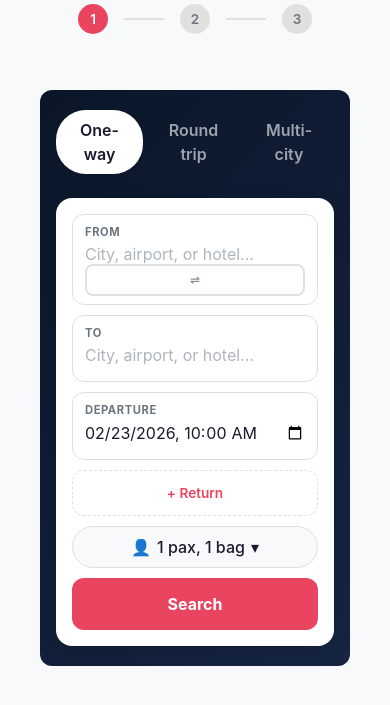
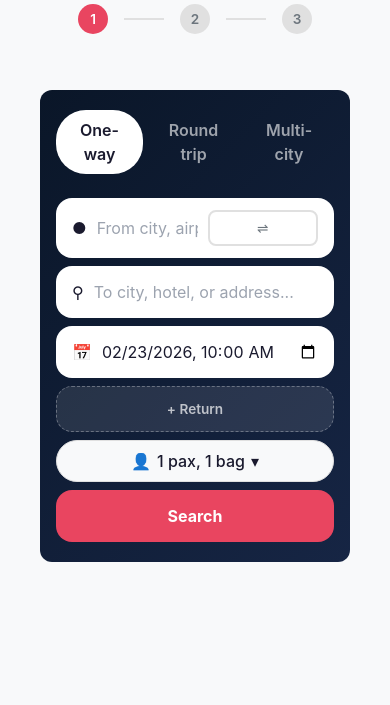
Before and after one commit to CalilDrissi/transfers-ma, a Django app: page /dashboard/booking-form/ in a window 390 px wide. Shown: the part 186-891 px from the top of the page. Run offline with Django 5.2, Linux system fonts and the light colour scheme; the visitor is signed in with stand-in values (Sample User, id 1); data comes from the database, SQL or seed files in the repository; data that the repository does not hold is empty; parts of the project's set-up code (start-up, migrations or seed data) failed here and were passed over.

Commit message:
Redesign pill bar with individual field pills, icons, and clear buttons
- Replace shared white bar with individual rounded pill fields
- Add leading icons (dot for From, pin for To, calendar for dates)
- Add clear (X) button on location fields with show/hide on input
- Blue focus border on active field
- Larger input text (1rem) for better readability
- Remove old labels and dividers
- Update autocomplete dropdown items: larger padding, circular icon bg
- Swap button with shadow for better visibility between pills
- Update mobile responsive to match new pill layout
- Apply changes to both dashboard and WP plugin

Co-Authored-By: Claude Opus 4.6 <noreply@anthropic.com>

```diff
--- a/templates/dashboard/booking_form.html
+++ b/templates/dashboard/booking_form.html
@@ -72,12 +72,12 @@
 .tb-form-actions { margin-top: 1.5rem; }
 .tb-autocomplete-dropdown { position: absolute; top: 100%; left: 0; right: 0; background: #fff; border-radius: var(--tb-radius); box-shadow: var(--tb-shadow-lg); margin-top: 4px; z-index: 100; max-height: 280px; overflow-y: auto; display: none; }
 .tb-autocomplete-dropdown.tb-show { display: block; }
-.tb-autocomplete-item { padding: 10px 14px; cursor: pointer; display: flex; align-items: center; gap: 10px; border-bottom: 1px solid var(--tb-border); font-size: 0.95rem; }
+.tb-autocomplete-item { padding: 14px 16px; cursor: pointer; display: flex; align-items: center; gap: 14px; border-bottom: 1px solid var(--tb-border); font-size: 1rem; }
 .tb-autocomplete-item:last-child { border-bottom: none; }
 .tb-autocomplete-item:hover { background: var(--tb-light-bg); }
-.tb-autocomplete-item__icon { color: var(--tb-accent); flex-shrink: 0; }
-.tb-autocomplete-item__name { font-weight: 500; }
-.tb-autocomplete-item__type { font-size: 0.8rem; color: var(--tb-text-muted); }
+.tb-autocomplete-item__icon { color: var(--tb-text-muted); flex-shrink: 0; font-size: 1.25rem; width: 32px; height: 32px; display: flex; align-items: center; justify-content: center; background: var(--tb-light-bg); border-radius: 50%; }
+.tb-autocomplete-item__name { font-weight: 600; font-size: 1rem; }
+.tb-autocomplete-item__type { font-size: 0.85rem; color: var(--tb-text-muted); }
 .tb-step2-layout, .tb-step3-layout { display: grid; grid-template-columns: 1fr; gap: 1.5rem; }
 @media (min-width: 768px) { .tb-step2-layout, .tb-step3-layout { grid-template-columns: 1fr 340px; } }
 .tb-route-summary { background: #fff; border-radius: var(--tb-radius); padding: 1.25rem; box-shadow: var(--tb-shadow); margin-bottom: 1.5rem; }
@@ -163,29 +163,31 @@
 .tb-mode-tab--active { background: #fff; color: var(--tb-text-dark); }
 
 /* ── Pill bar (shared) ── */
-.tb-pill-bar__row { display: flex; align-items: stretch; background: #fff; border-radius: 50px; padding: 4px 4px 4px 20px; box-shadow: 0 4px 20px rgba(0,0,0,0.15); }
-.tb-pill-bar__field { flex: 1 1 0; min-width: 0; position: relative; display: flex; flex-direction: column; justify-content: center; padding: 8px 12px; }
+.tb-pill-bar__row { display: flex; align-items: stretch; gap: 8px; }
+.tb-pill-bar__field { flex: 1 1 0; min-width: 0; position: relative; display: flex; flex-direction: row; align-items: center; gap: 10px; padding: 12px 16px; background: #fff; border-radius: 50px; border: 2px solid transparent; transition: border-color 0.2s, box-shadow 0.2s; }
+.tb-pill-bar__field:focus-within { border-color: #3b82f6; box-shadow: 0 0 0 3px rgba(59,130,246,0.15); }
 .tb-pill-bar__field--from { position: relative; }
-.tb-pill-bar__divider { width: 1px; height: 24px; background: #e0e0e0; align-self: center; flex-shrink: 0; }
-.tb-pill-bar__label { font-size: 0.7rem; font-weight: 700; text-transform: uppercase; letter-spacing: 0.05em; color: var(--tb-text-muted); margin-bottom: 2px; line-height: 1; }
-.tb-pill-bar__input { border: none; background: transparent; font-size: 0.95rem; font-family: var(--tb-font); color: var(--tb-text-dark); padding: 2px 0; width: 100%; outline: none; min-width: 0; }
-.tb-pill-bar__input::placeholder { color: #adb5bd; }
+.tb-pill-bar__icon { flex-shrink: 0; font-size: 1rem; color: var(--tb-text-dark); line-height: 1; }
+.tb-pill-bar__input { border: none; background: transparent; font-size: 1rem; font-family: var(--tb-font); color: var(--tb-text-dark); padding: 0; width: 100%; outline: none; min-width: 0; }
+.tb-pill-bar__input::placeholder { color: #9ca3af; }
 .tb-pill-bar__input:focus { outline: none; }
+.tb-pill-bar__clear { flex-shrink: 0; width: 24px; height: 24px; border-radius: 50%; background: #e5e7eb; border: none; cursor: pointer; font-size: 1rem; line-height: 1; display: flex; align-items: center; justify-content: center; color: #6b7280; transition: all 0.15s; }
+.tb-pill-bar__clear:hover { background: #d1d5db; color: #374151; }
+.tb-pill-bar__label { display: none; }
+.tb-pill-bar__divider { display: none; }
 
 /* Autocomplete dropdown inside pill bar */
-.tb-pill-bar__field .tb-autocomplete-dropdown { position: absolute; top: 100%; left: 0; right: 0; z-index: 100; margin-top: 8px; min-width: 280px; }
+.tb-pill-bar__field .tb-autocomplete-dropdown { position: absolute; top: calc(100% + 6px); left: 0; right: 0; z-index: 100; min-width: 300px; }
 
 /* ── Swap button ── */
-.tb-pill-bar__swap { position: absolute; right: -14px; top: 50%; transform: translateY(-50%); width: 28px; height: 28px; border-radius: 50%; background: #fff; border: 2px solid #e0e0e0; display: flex; align-items: center; justify-content: center; cursor: pointer; z-index: 10; font-size: 0.75rem; color: var(--tb-text-muted); transition: all 0.2s; }
+.tb-pill-bar__swap { position: absolute; right: -18px; top: 50%; transform: translateY(-50%); width: 32px; height: 32px; border-radius: 50%; background: #fff; border: 2px solid #e0e0e0; display: flex; align-items: center; justify-content: center; cursor: pointer; z-index: 10; font-size: 0.85rem; color: var(--tb-text-muted); transition: all 0.2s; box-shadow: 0 1px 4px rgba(0,0,0,0.1); }
 .tb-pill-bar__swap:hover { border-color: var(--tb-accent); color: var(--tb-accent); background: #fff; }
 
 /* ── Return field ── */
 #tb-return-field { position: relative; }
-.tb-pill-bar__return-remove { position: absolute; top: 4px; right: 4px; width: 18px; height: 18px; border-radius: 50%; background: #f0f0f0; border: none; cursor: pointer; font-size: 0.7rem; line-height: 1; display: flex; align-items: center; justify-content: center; color: var(--tb-text-muted); }
-.tb-pill-bar__return-remove:hover { background: var(--tb-error); color: #fff; }
 
 /* ── Add return button ── */
-.tb-pill-bar__add-return { border: none; background: transparent; color: var(--tb-accent); font-size: 0.85rem; font-weight: 600; cursor: pointer; padding: 8px 12px; white-space: nowrap; font-family: var(--tb-font); }
+.tb-pill-bar__add-return { border: none; background: transparent; color: var(--tb-accent); font-size: 0.85rem; font-weight: 600; cursor: pointer; padding: 8px 12px; white-space: nowrap; font-family: var(--tb-font); flex-shrink: 0; }
 .tb-pill-bar__add-return:hover { text-decoration: underline; }
 
 /* ── Pax pill ── */
@@ -215,7 +217,7 @@
 .tb-leg-row { display: flex; align-items: center; gap: 12px; background: #fff; border-radius: 16px; padding: 8px 12px 8px 16px; margin-bottom: 8px; box-shadow: 0 2px 8px rgba(0,0,0,0.08); }
 .tb-leg-row__number { width: 28px; height: 28px; border-radius: 50%; background: var(--tb-accent); color: #fff; display: flex; align-items: center; justify-content: center; font-size: 0.8rem; font-weight: 700; flex-shrink: 0; }
 .tb-leg-row__fields { display: flex; flex: 1; align-items: stretch; gap: 8px; min-width: 0; }
-.tb-leg-row__fields .tb-pill-bar__field { background: var(--tb-light-bg); border-radius: 10px; padding: 6px 10px; }
+.tb-leg-row__fields .tb-pill-bar__field { background: var(--tb-light-bg); border-radius: 30px; padding: 8px 14px; }
 .tb-leg-row__remove { width: 28px; height: 28px; border-radius: 50%; border: 1px solid var(--tb-border); background: #fff; cursor: pointer; display: flex; align-items: center; justify-content: center; font-size: 1rem; color: var(--tb-text-muted); flex-shrink: 0; transition: all 0.2s; }
 .tb-leg-row__remove:hover { border-color: var(--tb-error); color: var(--tb-error); background: #fee2e2; }
 
@@ -247,14 +249,13 @@
 /* ── Mobile responsive ── */
 @media (max-width: 768px) {
     #tb-step-1 { padding: 1.25rem 1rem; border-radius: 12px; }
-    .tb-pill-bar__row { flex-direction: column; border-radius: 16px; padding: 16px; gap: 10px; }
-    .tb-pill-bar__divider { display: none; }
-    .tb-pill-bar__field { width: 100%; border: 1px solid var(--tb-border); border-radius: 12px; padding: 12px; }
-    .tb-pill-bar__swap { position: static; transform: none; width: 100%; height: 32px; border-radius: 8px; margin: -4px 0; }
-    .tb-pill-bar__search { width: 100%; border-radius: 12px; padding: 14px; }
+    .tb-pill-bar__row { flex-direction: column; gap: 8px; }
+    .tb-pill-bar__field { width: 100%; border-radius: 16px; padding: 12px 14px; }
+    .tb-pill-bar__swap { position: static; transform: none; width: 100%; height: 36px; border-radius: 8px; margin: -2px 0; box-shadow: none; }
+    .tb-pill-bar__search { width: 100%; border-radius: 16px; padding: 14px; }
     .tb-pill-bar__pax { width: 100%; padding: 0; }
     .tb-pax-pill { width: 100%; justify-content: center; }
-    .tb-pill-bar__add-return { width: 100%; text-align: center; border: 1px dashed var(--tb-border); border-radius: 12px; padding: 12px; }
+    .tb-pill-bar__add-return { width: 100%; text-align: center; background: rgba(255,255,255,0.1); border: 1px dashed rgba(255,255,255,0.3); border-radius: 16px; padding: 12px; color: rgba(255,255,255,0.7); }
     #tb-return-field { width: 100%; }
 
     /* Pax dropdown as bottom sheet on mobile */
@@ -351,30 +352,28 @@
         <div id="tb-single-bar">
             <div class="tb-pill-bar__row">
                 <div class="tb-pill-bar__field tb-pill-bar__field--from">
-                    <label class="tb-pill-bar__label">{% trans "From" %}</label>
-                    <input type="text" class="tb-pill-bar__input" data-leg="0" data-field="pickup" placeholder="{% trans 'City, airport, or hotel...' %}" autocomplete="off">
+                    <span class="tb-pill-bar__icon">&#9679;</span>
+                    <input type="text" class="tb-pill-bar__input" data-leg="0" data-field="pickup" placeholder="{% trans 'From city, airport, or hotel...' %}" autocomplete="off">
+                    <button type="button" class="tb-pill-bar__clear" aria-label="{% trans 'Clear' %}" style="display:none;">&times;</button>
                     <div class="tb-autocomplete-dropdown" data-leg="0" data-dropdown="pickup"></div>
                     <button type="button" class="tb-pill-bar__swap" id="tb-swap-btn" title="{% trans 'Swap locations' %}">&#8652;</button>
                 </div>
-                <div class="tb-pill-bar__divider"></div>
                 <div class="tb-pill-bar__field tb-pill-bar__field--to">
-                    <label class="tb-pill-bar__label">{% trans "To" %}</label>
-                    <input type="text" class="tb-pill-bar__input" data-leg="0" data-field="dropoff" placeholder="{% trans 'City, airport, or hotel...' %}" autocomplete="off">
+                    <span class="tb-pill-bar__icon">&#9906;</span>
+                    <input type="text" class="tb-pill-bar__input" data-leg="0" data-field="dropoff" placeholder="{% trans 'To city, hotel, or address...' %}" autocomplete="off">
+                    <button type="button" class="tb-pill-bar__clear" aria-label="{% trans 'Clear' %}" style="display:none;">&times;</button>
                     <div class="tb-autocomplete-dropdown" data-leg="0" data-dropdown="dropoff"></div>
                 </div>
-                <div class="tb-pill-bar__divider"></div>
                 <div class="tb-pill-bar__field tb-pill-bar__field--date">
-                    <label class="tb-pill-bar__label">{% trans "Departure" %}</label>
+                    <span class="tb-pill-bar__icon">&#128197;</span>
                     <input type="datetime-local" class="tb-pill-bar__input" data-leg="0" data-field="datetime">
                 </div>
-                <div class="tb-pill-bar__divider"></div>
                 <div class="tb-pill-bar__field tb-pill-bar__field--return" id="tb-return-field" style="display:none;">
-                    <label class="tb-pill-bar__label">{% trans "Return" %}</label>
+                    <span class="tb-pill-bar__icon">&#128197;</span>
                     <input type="datetime-local" class="tb-pill-bar__input" id="tb-return-datetime" data-field="return-datetime">
-                    <button type="button" class="tb-pill-bar__return-remove" id="tb-remove-return" title="{% trans 'Remove return' %}">&times;</button>
+                    <button type="button" class="tb-pill-bar__clear tb-pill-bar__return-remove" id="tb-remove-return" title="{% trans 'Remove return' %}">&times;</button>
                 </div>
                 <button type="button" class="tb-pill-bar__add-return" id="tb-add-return">+ {% trans "Return" %}</button>
-                <div class="tb-pill-bar__divider"></div>
                 <div class="tb-pill-bar__pax">
                     <div class="tb-pax-pill" id="tb-pax-pill">
                         <span class="tb-pax-pill__icon">&#128100;</span>
```
Also changed, not shown: templates/dashboard/booking_form_step1.js (+47 -5 lines), transfers-booking/public/css/tb-booking.css (+35 -25 lines), transfers-booking/public/js/tb-step1.js (+45 -5 lines), 1 other file.
